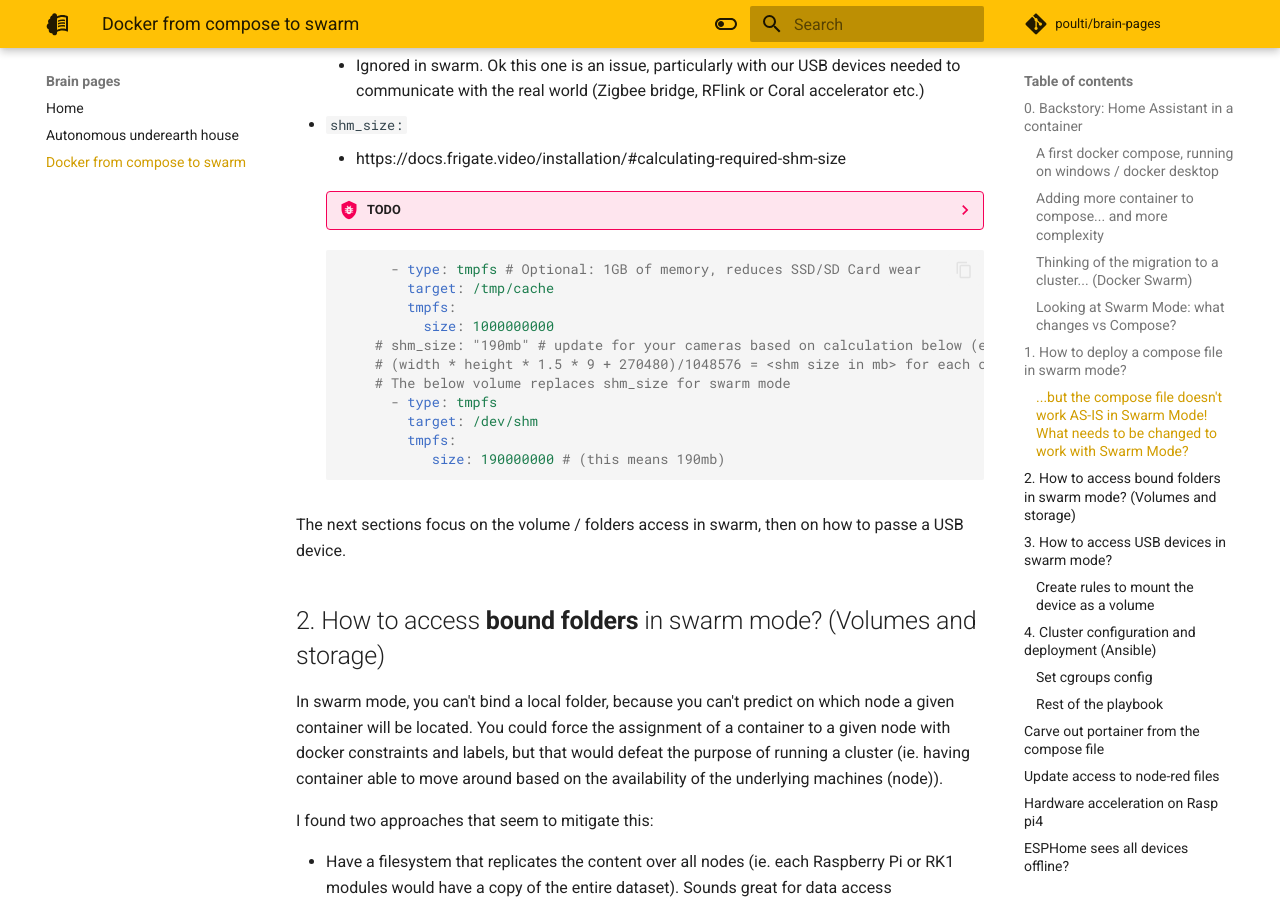
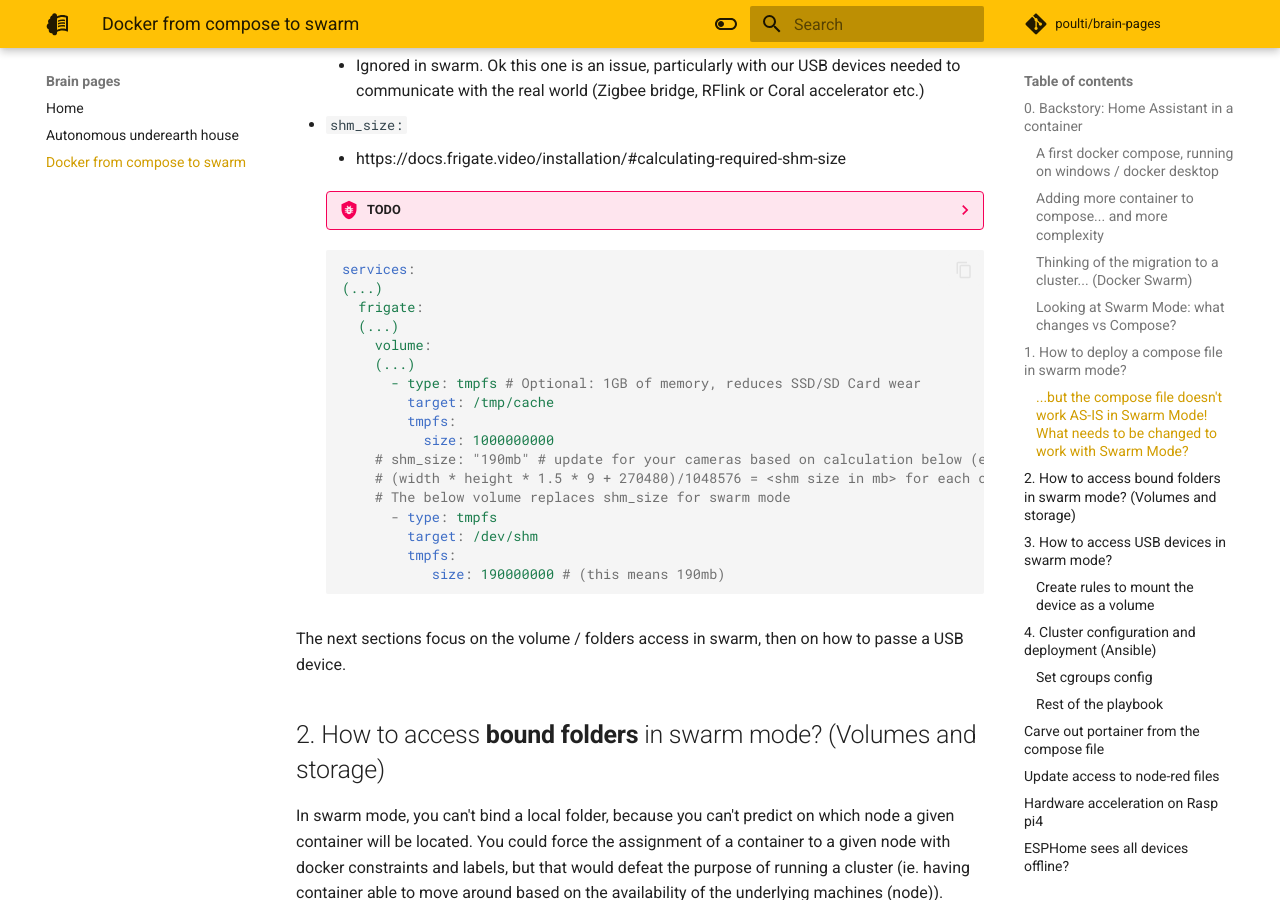
Before and after one commit to poulti/brain-pages, an MkDocs documentation site: the page built from docs/docker-from-compose-to-swarm.md, in a window 1280 px wide and 900 px high, scrolled down 6922 px. Built offline with MkDocs 1.6.1 and Material for MkDocs 9.7.7, drawn with Linux system fonts in a browser that asks for light colours; comment, search, counter and statistics services are not loaded; some of the changed lines change nothing that is shown.

Commit message:
Add example of yaml for tmp shm

````diff
--- a/docs/docker-from-compose-to-swarm.md
+++ b/docs/docker-from-compose-to-swarm.md
@@ -262,6 +262,12 @@
     ??? bug "TODO"
         what impacts on Frigate --> workaround with a volume tmpfs targeted to /dev/shm
 ```yaml
+services:
+(...)
+  frigate:
+  (...)
+    volume:
+    (...)
       - type: tmpfs # Optional: 1GB of memory, reduces SSD/SD Card wear
         target: /tmp/cache
         tmpfs:
````
